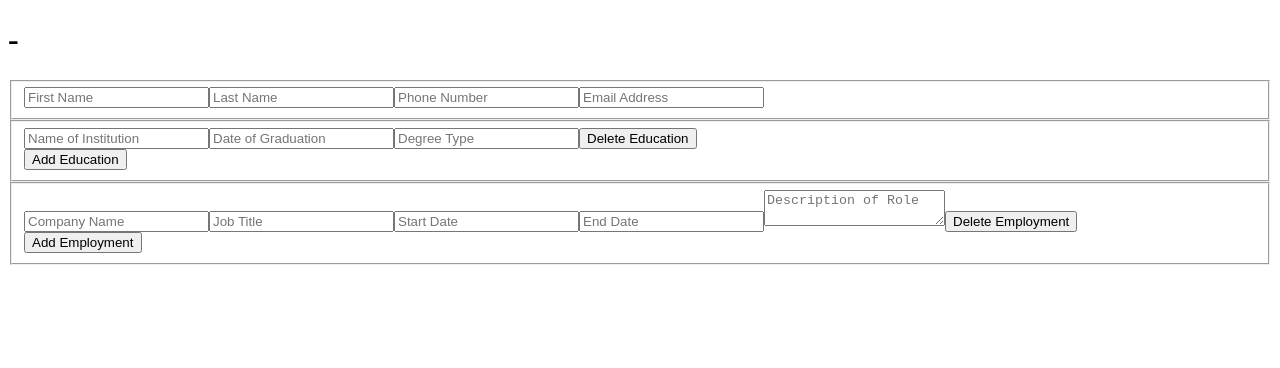
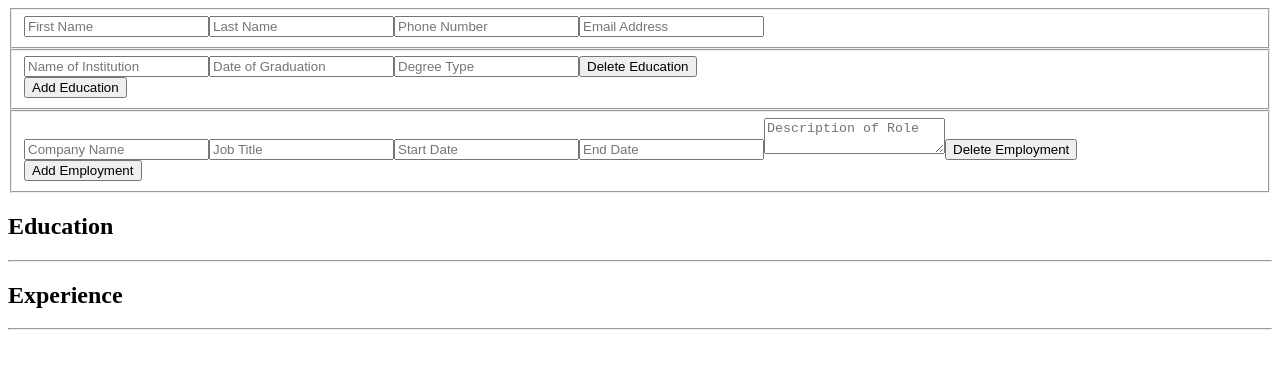
Before and after one commit to DAlexFunk/Odin-CV-Application, a React (Vite) app: page / in a window 1280 px wide. Shown: the top 368 px of the page. Built offline with nearby package versions, Linux system fonts and the light colour scheme.

Commit message:
Finished the CV section of the page

```diff
--- a/src/App.jsx
+++ b/src/App.jsx
@@ -1,6 +1,5 @@
-import "./styles.css";
-import { StrictMode } from "react";
 import Form from "./components/Form";
+import CV from "./components/CV";
 import { useState } from "react";
 
 const baseInfo = {
@@ -23,36 +22,13 @@ const baseInfo = {
   ],
 };
 
-function App() {
+export default function App() {
   const [formInfo, setFormInfo] = useState(baseInfo);
 
   return (
-    <StrictMode>
-      <h1>
-        {formInfo.firstName} {formInfo.lastName} {formInfo.phoneNumber}{" "}
-        {formInfo.email}
-      </h1>
-
-      <>
-        {formInfo.education.map((educationItem) => (
-          <h1>
-            {educationItem.name} {educationItem.graduation}{" "}
-            {educationItem.degree}
-          </h1>
-        ))}
-      </>
-
-      <>{
-        formInfo.employment.map((employmentItem) => {
-          return <>
-            <h1>{employmentItem.company} {employmentItem.title} {employmentItem.startDate} - {employmentItem.endDate}</h1>
-            <p>{employmentItem.description}</p>
-          </>
-        })
-      }</>
+    <>
       <Form formInfo={formInfo} formChange={setFormInfo} />
-    </StrictMode>
+      <CV formInfo={formInfo} />
+    </>
   );
 }
-
-export default App;
--- /dev/null
+++ b/src/components/CV.jsx
@@ -0,0 +1,50 @@
+export default function CV({ formInfo }) {
+  const { firstName, lastName, email, phoneNumber, education, employment } = formInfo;
+
+  return (
+    <section className="CV">
+      <div className="personalInfo">
+        <h1>{`${firstName} ${lastName}`}</h1>
+        <p>
+          {email && phoneNumber ? `${email} | ${phoneNumber}` : (email ? email : phoneNumber)}
+        </p>
+      </div>
+
+      <div className="educationInfo">
+        <h1>Education</h1>
+        <hr />
+        {education.map((educationItem) => {
+          return (
+            <div className="educationItem">
+              <h2>{educationItem.name}</h2>
+              <p>{educationItem.graduation}</p>
+              <p>{educationItem.degree}</p>
+            </div>
+          );
+        })}
+      </div>
+
+      <div className="experienceInfo">
+        <h1>Experience</h1>
+        <hr />
+        {employment.map((employmentItem) => {
+          return (
+            <div className="employmentItem">
+              <h2>
+                {employmentItem.company && employmentItem.title
+                  ? `${employmentItem.company} | ${employmentItem.title}`
+                  : (employmentItem.company ? employmentItem.company : employmentItem.title)}
+              </h2>
+              <p>
+                {employmentItem.endDate && employmentItem.startDate
+                  ? `${employmentItem.startDate} - ${employmentItem.endDate}`
+                  : employmentItem.endDate}
+              </p>
+              <p>{employmentItem.description}</p>
+            </div>
+          );
+        })}
+      </div>
+    </section>
+  );
+}
```
